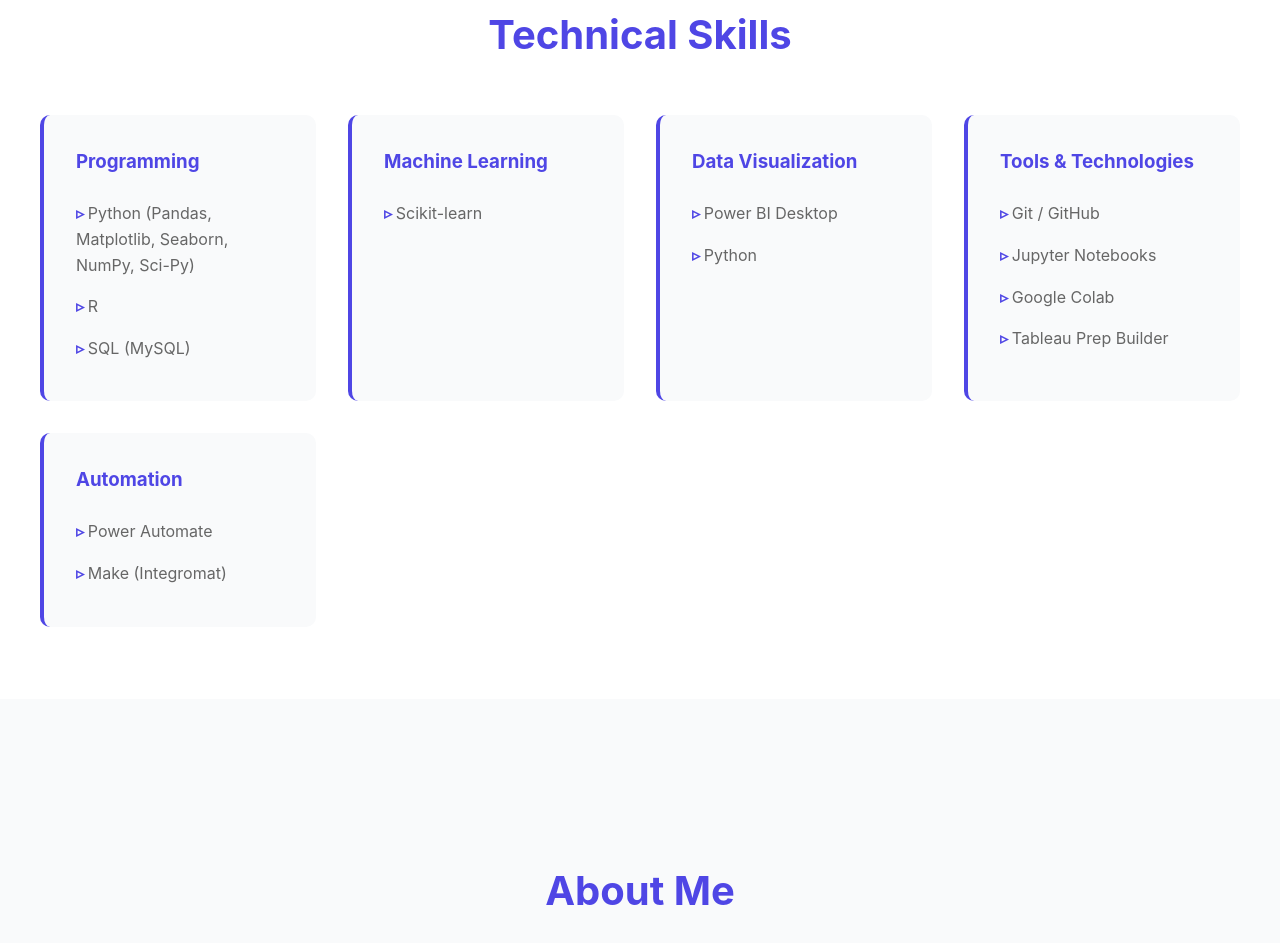
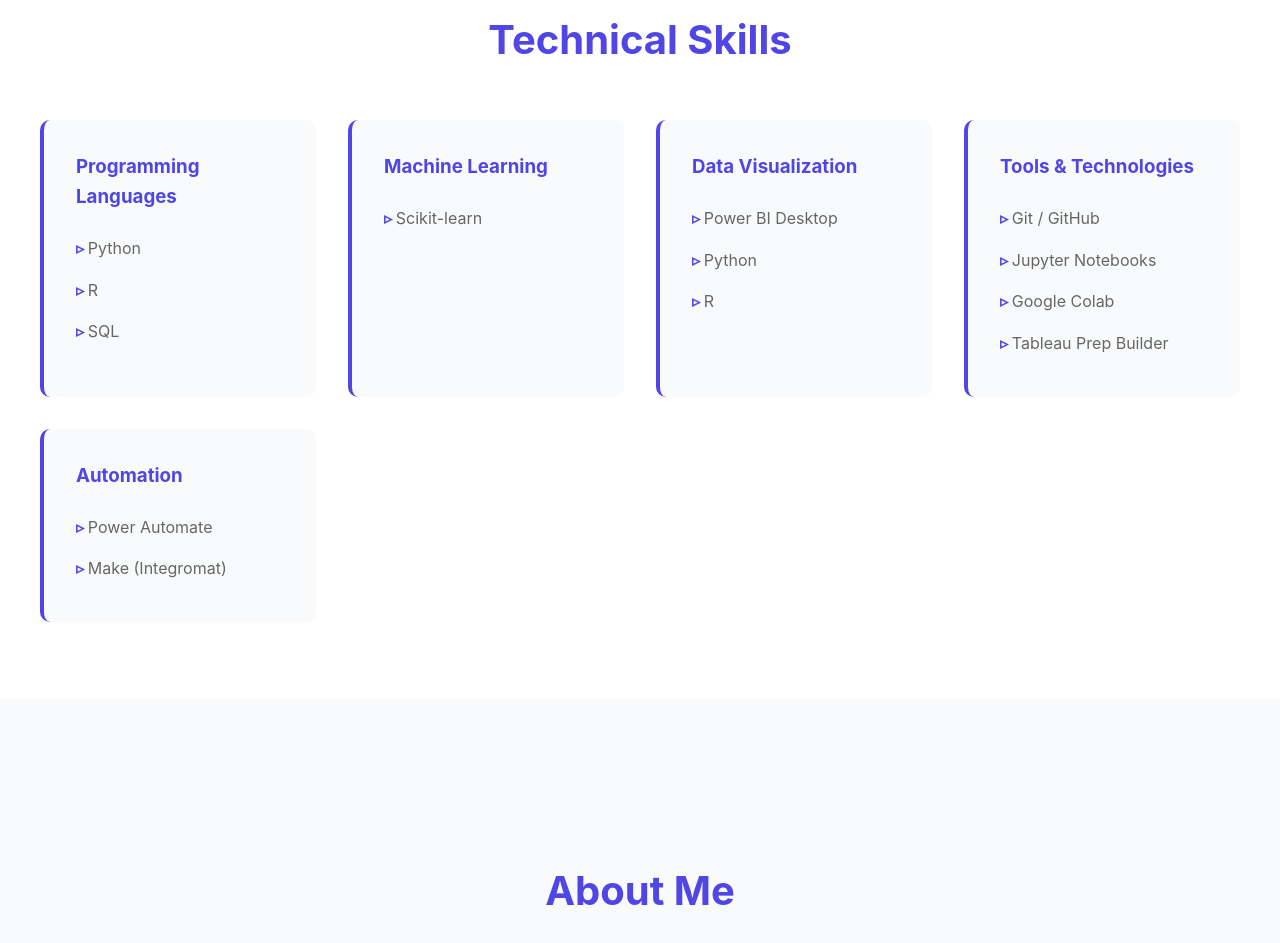
Before and after one commit to Nxg6/Portfolio, a plain HTML site: page index.html in a window 1280 px wide. Shown: the part 1701-2644 px from the top of the page. Drawn offline with Linux system fonts and the light colour scheme.

Commit message:
Update skill categories and list items

```diff
--- a/index.html
+++ b/index.html
@@ -338,11 +338,11 @@
             <h2>Technical Skills</h2>
             <div class="skills-container">
                 <div class="skill-category">
-                    <h3>Programming</h3>
+                    <h3>Programming Languages</h3>
                     <ul class="skill-list">
-                        <li>Python (Pandas, Matplotlib, Seaborn, NumPy, Sci-Py)</li>
+                        <li>Python </li>
                         <li>R </li>
-                        <li>SQL (MySQL)</li>
+                        <li>SQL </li>
 
                     </ul>
                 </div>
@@ -359,6 +359,7 @@
                     <ul class="skill-list">
                         <li>Power BI Desktop</li>
                         <li>Python</li>
+                        <li>R</li>
                     </ul>
                 </div>
 
```
